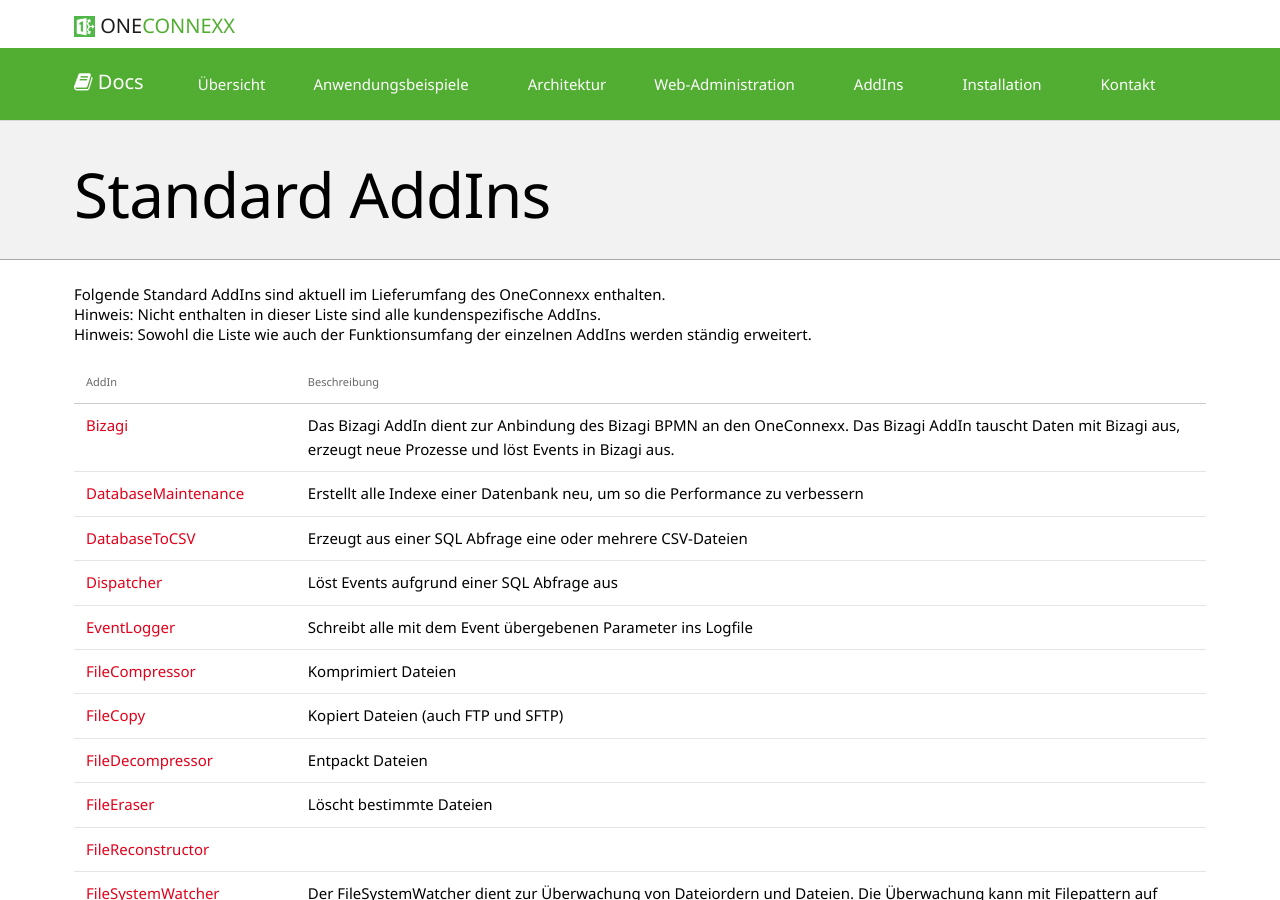
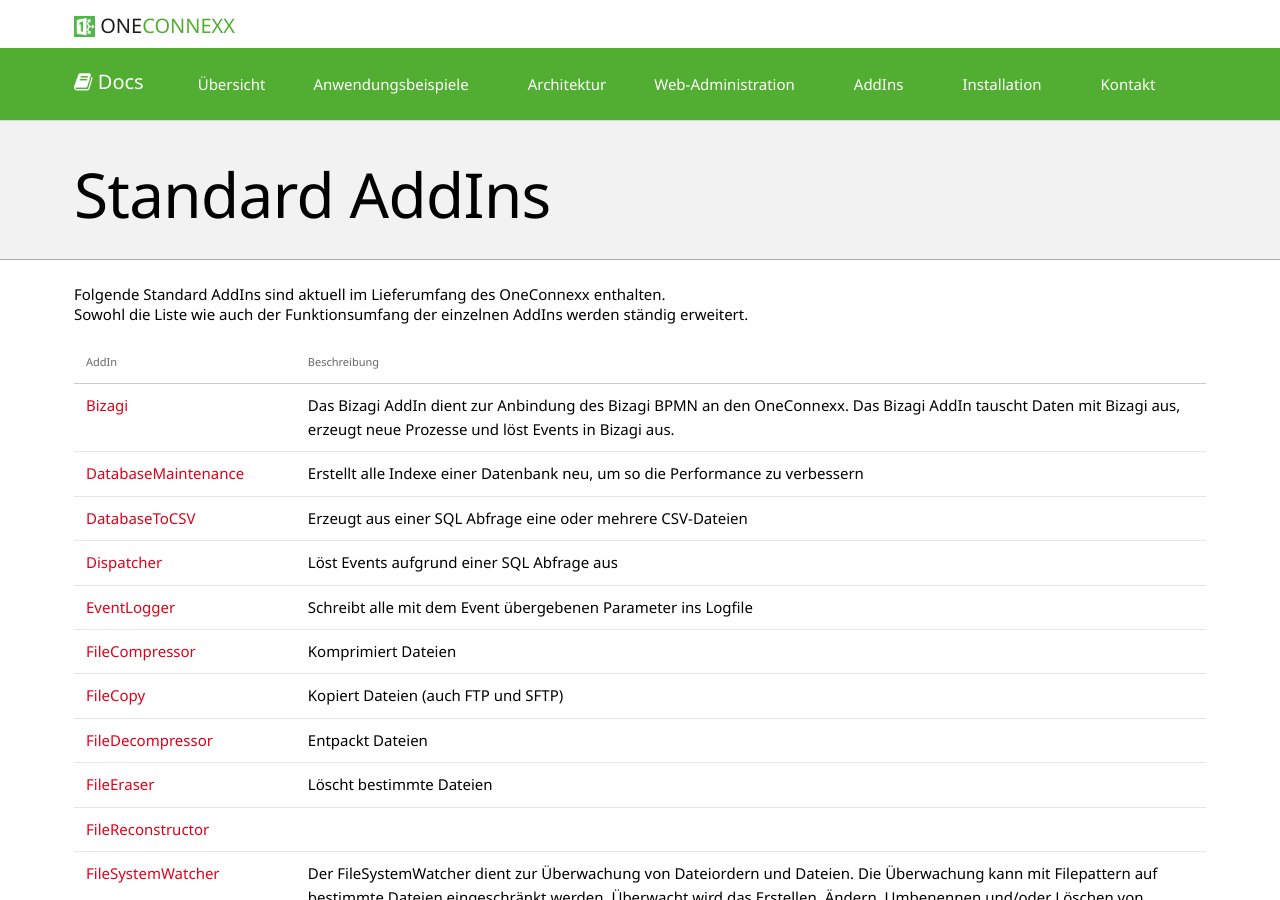
Before and after one commit to primesoft-group/oneconnexx-docs, a Jekyll site: the page built from _pages/addins/de/standardaddins.md, in a window 1280 px wide and 900 px high. Built offline with Jekyll 4.4.1, drawn with Linux system fonts in a browser that asks for light colours; nearby versions of some CDN libraries; some web fonts are replaced.

Commit message:
Update standardaddins.md

```diff
--- a/_pages/addins/de/standardaddins.md
+++ b/_pages/addins/de/standardaddins.md
@@ -5,8 +5,7 @@
 ---
 
 Folgende Standard AddIns sind aktuell im Lieferumfang des OneConnexx enthalten.<br />
-Hinweis: Nicht enthalten in dieser Liste sind alle kundenspezifische AddIns.<br />
-Hinweis: Sowohl die Liste wie auch der Funktionsumfang der einzelnen AddIns werden ständig erweitert.<br />
+Sowohl die Liste wie auch der Funktionsumfang der einzelnen AddIns werden ständig erweitert.<br />
 <br />
 
 
```
